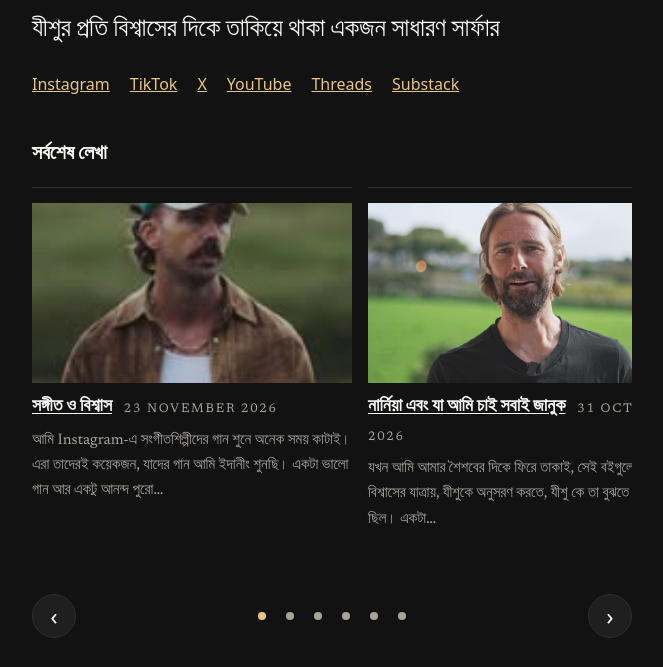
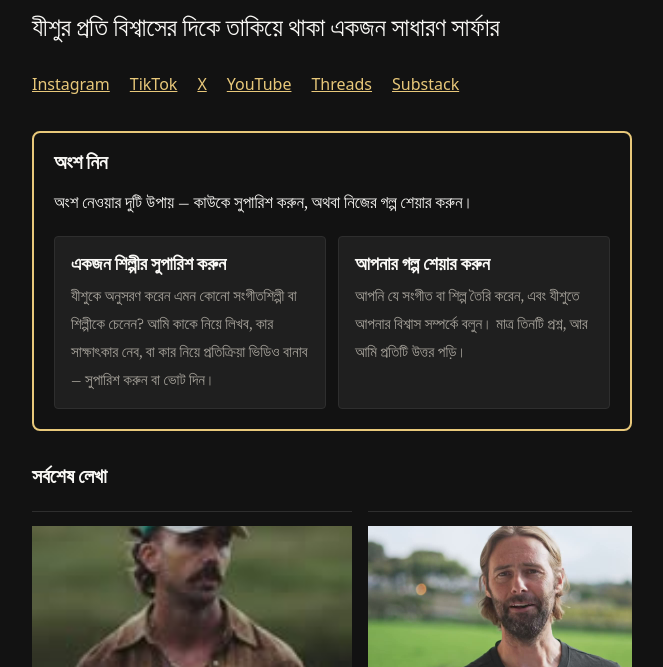
Before and after one commit to streamjonathan/jonathanmccallum-bn, an Eleventy site: page index.njk in a window 1280 px wide. Shown: the part 133-800 px from the top of the page, without its empty margins (308-971 px from the left). Built offline with nearby package versions, Linux system fonts and the light colour scheme; Eleventy itself is replaced by a stand-in of ours; files that its build step writes are made by us from their sources; files whose address does not match are found by name.

Commit message:
Get involved box (translated), linking to the main site's Suggest and Share pages
The lang sites have no /suggest-an-artist/ or /share-your-story/ pages, and the
Worker's session cookie is host-only for jonathanmccallum.com (HttpOnly Secure
SameSite=Lax, Path=/, no Domain attribute) with no CORS headers for cross-origin
API calls, so sign-in and the forms cannot work on the .pages.dev origin. Both
cards therefore link to the main site with absolute URLs.

```diff
--- /dev/null
+++ b/_includes/get-involved.njk
@@ -0,0 +1,14 @@
+<section class="get-involved" aria-labelledby="get-involved-heading">
+  <h2 id="get-involved-heading">অংশ নিন</h2>
+  <p>অংশ নেওয়ার দুটি উপায় — কাউকে সুপারিশ করুন, অথবা নিজের গল্প শেয়ার করুন।</p>
+  <div class="get-involved__cards">
+    <a class="get-involved__card" href="https://jonathanmccallum.com/suggest-an-artist/">
+      <strong>একজন শিল্পীর সুপারিশ করুন</strong>
+      <span>যীশুকে অনুসরণ করেন এমন কোনো সংগীতশিল্পী বা শিল্পীকে চেনেন? আমি কাকে নিয়ে লিখব, কার সাক্ষাৎকার নেব, বা কার নিয়ে প্রতিক্রিয়া ভিডিও বানাব — সুপারিশ করুন বা ভোট দিন।</span>
+    </a>
+    <a class="get-involved__card" href="https://jonathanmccallum.com/share-your-story/">
+      <strong>আপনার গল্প শেয়ার করুন</strong>
+      <span>আপনি যে সংগীত বা শিল্প তৈরি করেন, এবং যীশুতে আপনার বিশ্বাস সম্পর্কে বলুন। মাত্র তিনটি প্রশ্ন, আর আমি প্রতিটি উত্তর পড়ি।</span>
+    </a>
+  </div>
+</section>
--- a/_includes/layouts/base.njk
+++ b/_includes/layouts/base.njk
@@ -91,7 +91,7 @@
 </script>
 {% endif %}
 <link rel="alternate" type="application/rss+xml" title="{{ site.title }}" href="/feed/">
-<link rel="preload" href="/css/style.css?v=11" as="style">
+<link rel="preload" href="/css/style.css?v=12" as="style">
 <link rel="stylesheet" href="/css/style.css?v=11">
 </head>
 <body>
--- a/_includes/layouts/page.njk
+++ b/_includes/layouts/page.njk
@@ -5,3 +5,6 @@ layout: layouts/base.njk
   <h1>{{ title }}</h1>
   {{ content | safe }}
 </article>
+{% if page.url != "/suggest-an-artist/" and page.url != "/share-your-story/" %}
+{% include "get-involved.njk" %}
+{% endif %}
--- a/_includes/layouts/post.njk
+++ b/_includes/layouts/post.njk
@@ -10,6 +10,7 @@ layout: layouts/base.njk
   {{ content | safe }}
   </div>
 </article>
+{% include "get-involved.njk" %}
 {% set prevPost = collections.publishedPosts | getPreviousCollectionItem(page) %}
 {% set nextPost = collections.publishedPosts | getNextCollectionItem(page) %}
 {% if prevPost or nextPost %}
--- a/css/style.css
+++ b/css/style.css
@@ -256,6 +256,28 @@ button[type="submit"] {
 /* Featured carousel: the newest articles in a slow-moving row, same
    scroll-snap pattern as the Watch row. The reader can swipe or scroll
    it by hand; the script below moves it along gently when left alone. */
+.get-involved {
+  border: 2px solid var(--link);
+  border-radius: 0.5rem;
+  padding: 1rem 1.25rem 1.25rem;
+  margin: 0 0 1.5rem;
+}
+.get-involved h2 { margin-top: 0; }
+.get-involved__cards { display: flex; flex-wrap: wrap; gap: 0.75rem; margin-top: 0.75rem; }
+.get-involved__card {
+  flex: 1 1 16rem;
+  display: block;
+  padding: 0.75rem 1rem;
+  border: 1px solid var(--line);
+  border-radius: 0.25rem;
+  background: var(--code-bg);
+  color: var(--text);
+  text-decoration: none;
+}
+.get-involved__card:hover { border-color: var(--link); }
+.get-involved__card strong { display: block; font-family: "Fraunces", Georgia, "Iowan Old Style", "Times New Roman", serif; font-size: 1.15rem; margin-bottom: 0.25rem; }
+.get-involved__card span { color: var(--muted); font-size: 0.95rem; }
+
 .featured { margin-top: 1.5rem; }
 .featured-row { display: flex; gap: 1rem; overflow-x: auto; scroll-snap-type: x mandatory; list-style: none; padding: 0 0 0.5rem; margin: 1rem 0; }
 /* The arrows and dots are the navigation now, so the row's own
--- a/index.njk
+++ b/index.njk
@@ -17,6 +17,8 @@ eleventyExcludeFromCollections: true
   <a href="https://www.threads.com/@jonamccallum">Threads</a>
   <a href="https://jonamccallum.substack.com">Substack</a>
 </p>
+
+{% include "get-involved.njk" %}
 
 <section class="featured" data-fade aria-labelledby="featured-heading">
   <h2 id="featured-heading">সর্বশেষ লেখা</h2>
```
